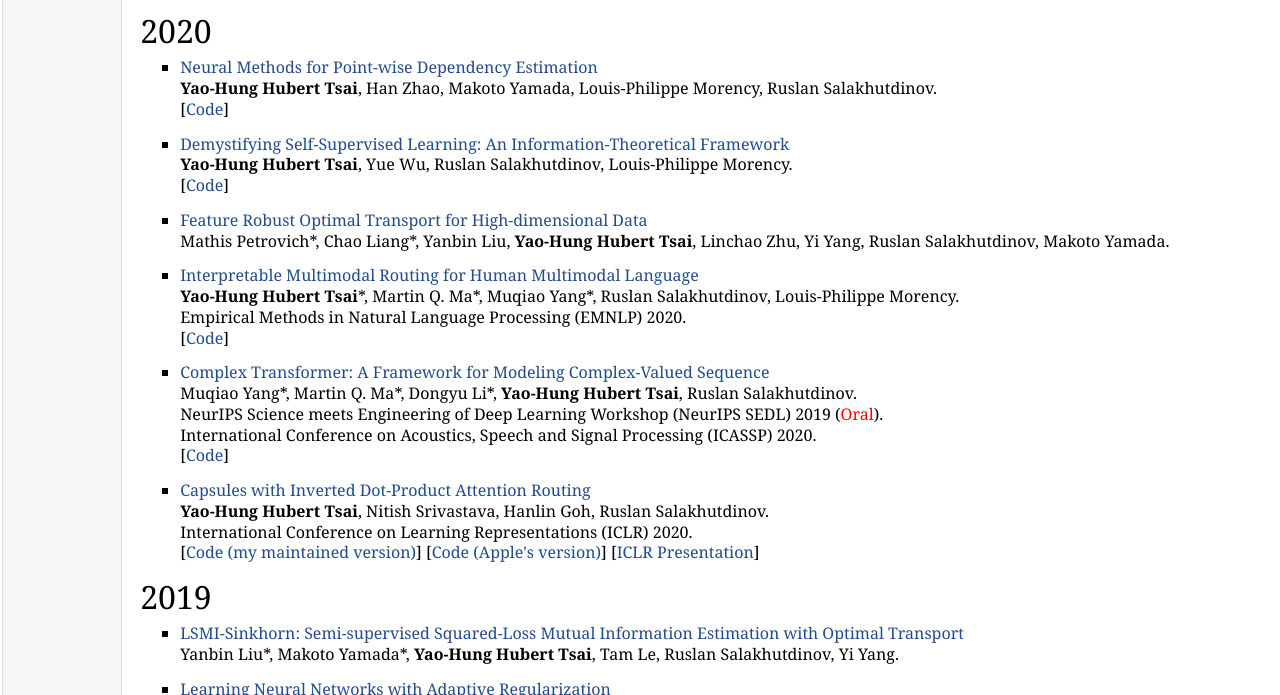
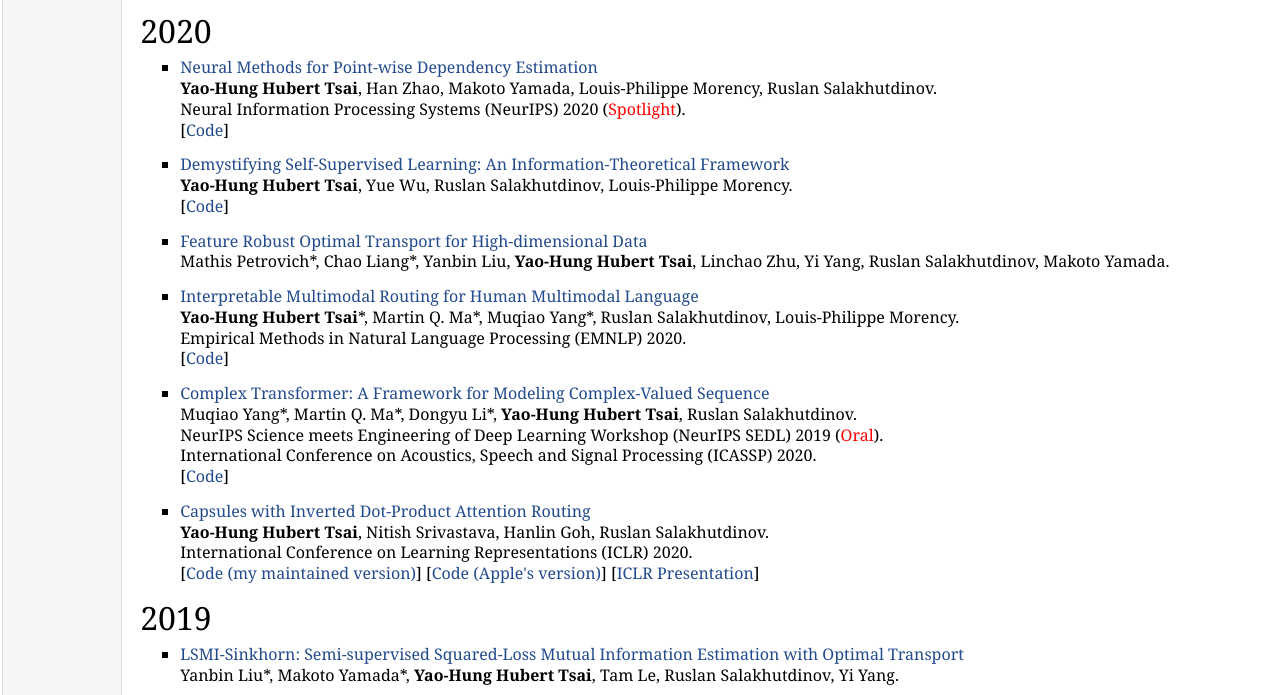
Before and after one commit to yaohungt/yaohungt.github.io, a plain HTML site: page research.html in a window 1280 px wide. Shown: the part 98-793 px from the top of the page. Drawn offline with Linux system fonts and the light colour scheme.

Commit message:
Add files via upload

```diff
--- a/research.html
+++ b/research.html
@@ -25,6 +25,7 @@
 <ul>
 <li><p><a href="https://arxiv.org/pdf/2006.05553.pdf">Neural Methods for Point-wise Dependency Estimation</a><br />
 <b>Yao-Hung Hubert Tsai</b>, Han Zhao, Makoto Yamada, Louis-Philippe Morency, Ruslan Salakhutdinov.<br />
+Neural Information Processing Systems (NeurIPS) 2020 (<font color="red">Spotlight</font>). <br />
 [<a href="https://github.com/yaohungt/Demystifying_Self_Supervised_Learning">Code</a>]</p>
 </li>
 </ul>
```
